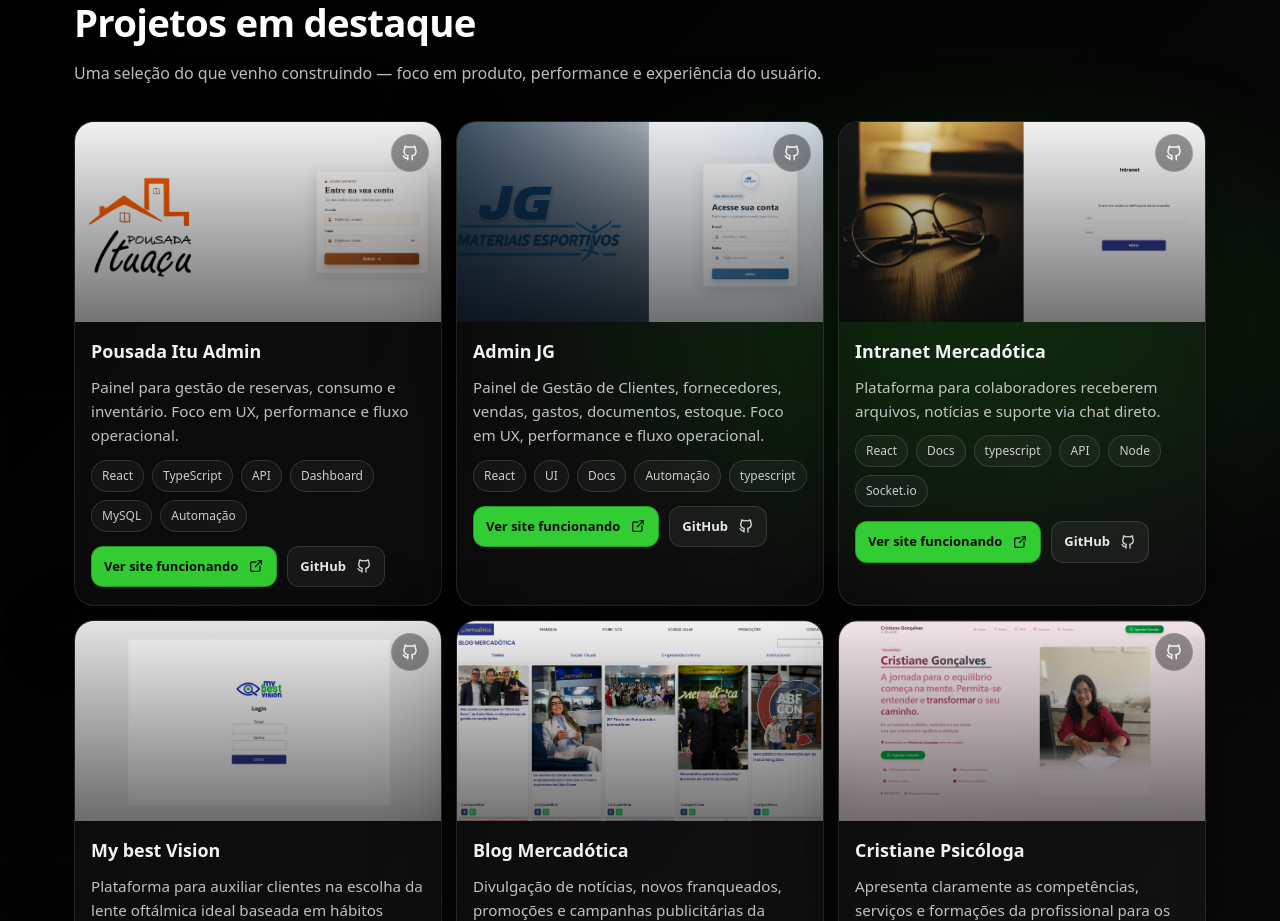
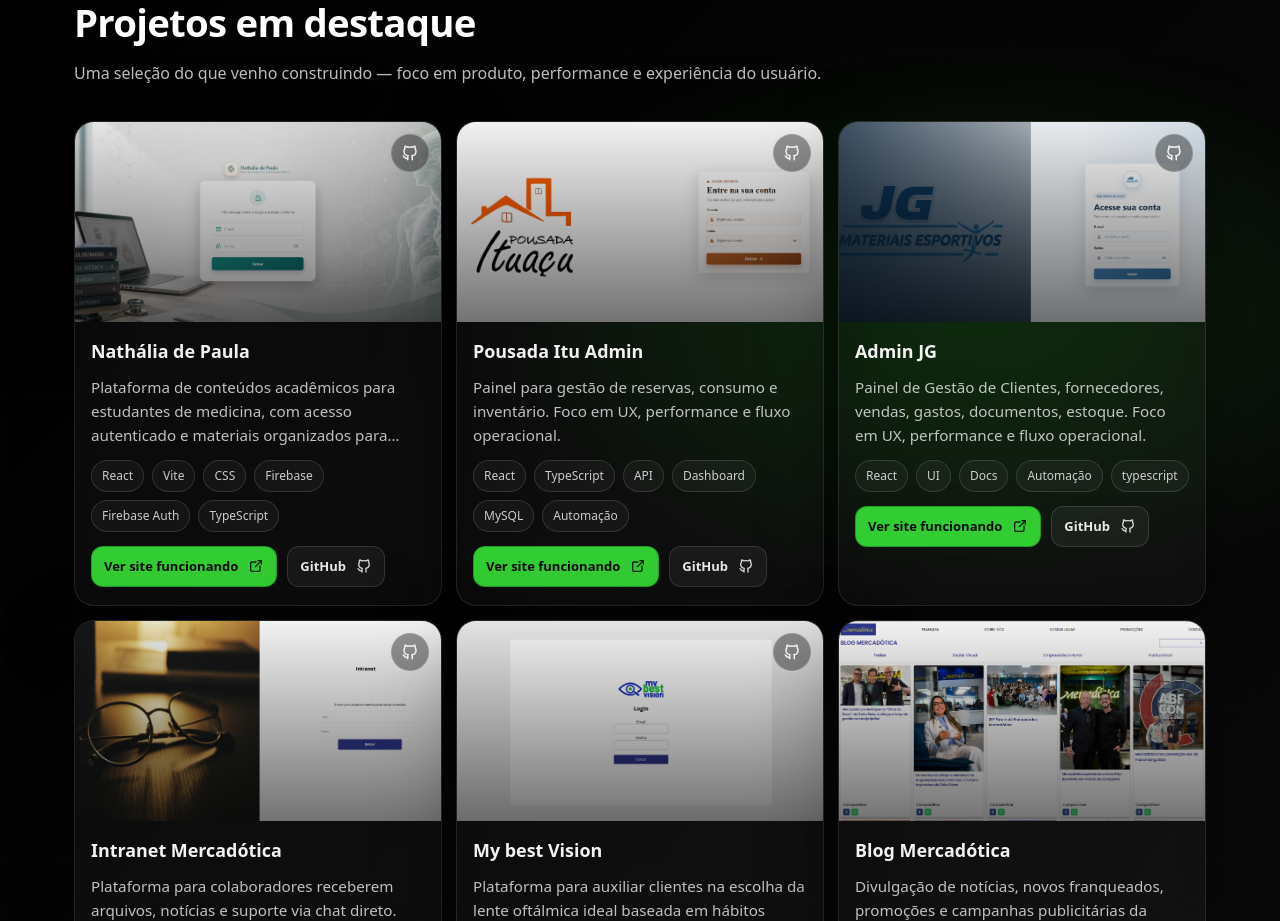
Before and after one commit to Gervasss/portfolio, a Next.js app: page / in a window 1280 px wide. Shown: the part 5460-6381 px from the top of the page. Built offline with nearby package versions, Linux system fonts and the light colour scheme; no server answers.

Commit message:
adiciona novo projeto "Nathália de Paula" com descrição e imagem

```diff
--- a/src/components/Projects/ProjectsSection.tsx
+++ b/src/components/Projects/ProjectsSection.tsx
@@ -11,6 +11,14 @@ export default function ProjectsSection() {
 
   // Projetos exibidos na grade
   const PROJECTS = [
+    {
+      title: "Nathália de Paula",
+      description: t("Projects.items.nathalia_de_paula"),
+      cover: "/med.png",
+      href: "https://nathaliadepaula.vercel.app/",
+      github: "https://github.com/Gervasss/medinfocus-nathalia-case-study",
+      tags: ["React", "Vite", "CSS", "Firebase", "Firebase Auth", "TypeScript"],
+    },
     {
       title: "Pousada Itu Admin",
       description: t("Projects.items.pousada"),
@@ -161,7 +169,8 @@ export default function ProjectsSection() {
                 ) : null}
 
                 {/* Links de acao */}
-                <div className={styles.actions}>
+                {p.href || p.github ? <div className={styles.actions}>
+                  {p.href ? (
                     <a
                       href={p.href}
                       target={p.href.startsWith("http") ? "_blank" : undefined}
@@ -173,6 +182,7 @@ export default function ProjectsSection() {
                         <IconExternalLink size={16} />
                       </span>
                     </a>
+                  ) : null}
 
                   {p.github ? (
                     <a
@@ -187,7 +197,7 @@ export default function ProjectsSection() {
                       </span>
                     </a>
                   ) : null}
-                </div>
+                </div> : null}
               </div>
             </article>
           ))}
--- a/src/messages/en.json
+++ b/src/messages/en.json
@@ -150,6 +150,7 @@
     "github": "GitHub"
   },
   "items": {
+    "nathalia_de_paula": "Academic content platform for medical students, with authenticated access and organized materials to support their studies.",
     "pousada": "Dashboard for managing reservations, consumption, and inventory. Focus on UX, performance, and operational flow.",
     "admin_jg": "Management Dashboard for clients, suppliers, sales, expenses, documents, and stock. Focus on UX, performance, and operational flow.",
     "intranet": "Platform for employees to receive company files, news, and direct chat support.",
--- a/src/messages/es.json
+++ b/src/messages/es.json
@@ -157,6 +157,7 @@
     "github": "GitHub"
   },
   "items": {
+    "nathalia_de_paula": "Plataforma de contenidos académicos para estudiantes de medicina, con acceso autenticado y materiales organizados para apoyar sus estudios.",
     "pousada": "Panel para la gestión de reservas, consumo e inventario. Enfoque en UX, rendimiento y flujo operativo.",
     "admin_jg": "Panel de Gestión de Clientes, proveedores, ventas, gastos, documentos y stock. Enfoque en UX, rendimiento y flujo operativo.",
     "intranet": "Plataforma para que los colaboradores reciban archivos, noticias y soporte vía chat directo.",
--- a/src/messages/pt.json
+++ b/src/messages/pt.json
@@ -148,6 +148,7 @@
     "github": "GitHub"
   },
   "items": {
+    "nathalia_de_paula": "Plataforma de conteúdos acadêmicos para estudantes de medicina, com acesso autenticado e materiais organizados para apoiar os estudos.",
     "pousada": "Painel para gestão de reservas, consumo e inventário. Foco em UX, performance e fluxo operacional.",
     "admin_jg": "Painel de Gestão de Clientes, fornecedores, vendas, gastos, documentos, estoque. Foco em UX, performance e fluxo operacional.",
     "intranet": "Plataforma para colaboradores receberem arquivos, notícias e suporte via chat direto.",
```
Also changed, not shown: public/med.png (added). Lines whose indentation alone changed are shown as unchanged.
